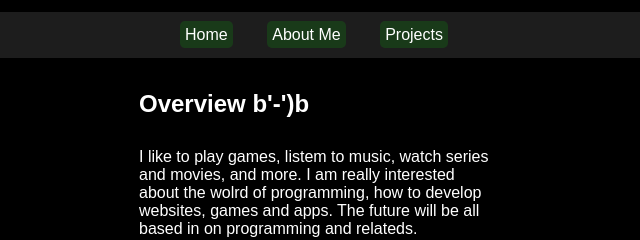
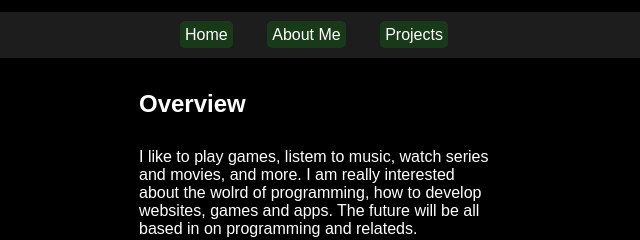
Before and after one commit to MuriloMHO/Projects, a plain HTML site: page project001/secondpages/aboutme.html in a window 1280 px wide. Shown: the top 240 px of the page, 326-966 px from the left. Drawn offline with Linux system fonts and the light colour scheme.

Commit message:
Update aboutme.html

```diff
--- a/project001/secondpages/aboutme.html
+++ b/project001/secondpages/aboutme.html
@@ -25,7 +25,7 @@
     <main>
         <section class="aboutme">
             <h1>
-                Overview b'-')b
+                Overview
             </h1>
             <p>
                 I like to play games, listem to music, watch series and movies, and more. I am really interested about the wolrd of programming, how to develop websites, games and apps. The future will be all based in on programming and relateds.
```
